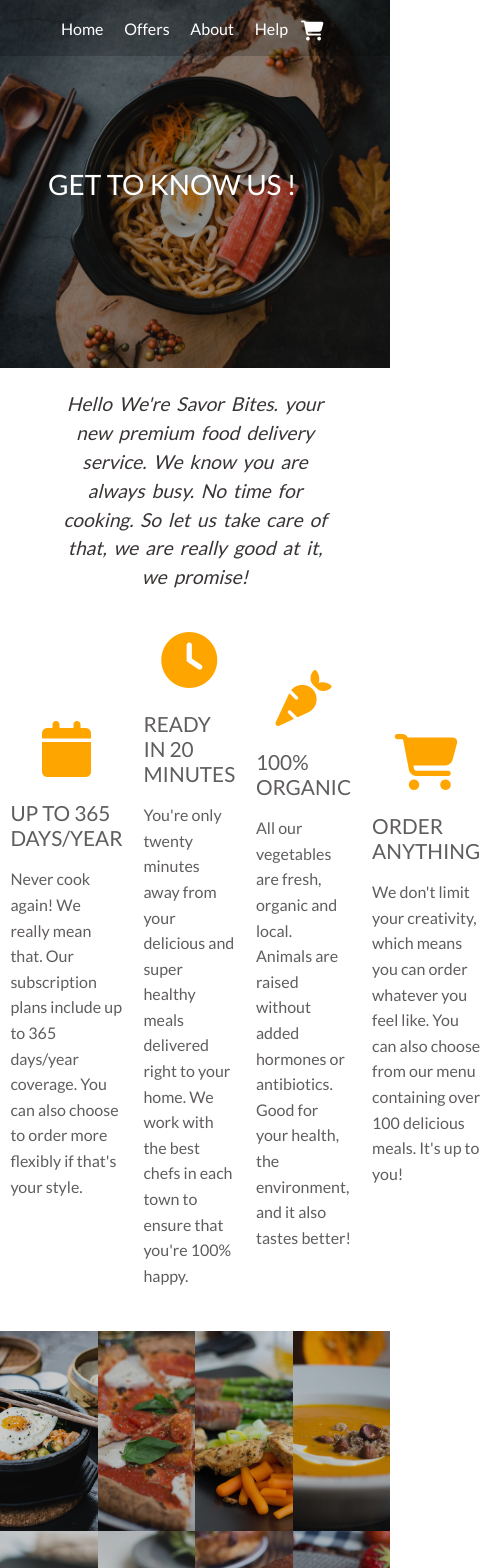
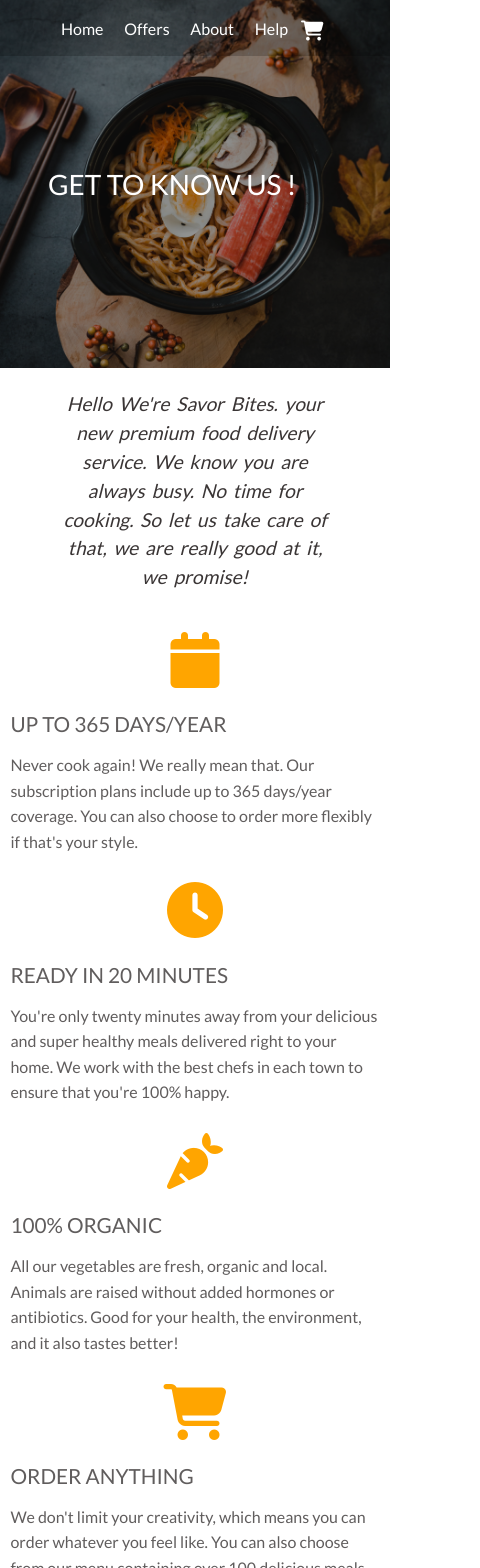
Before and after one commit to preetamvarun/Restaurant-App, a React (Create React App) app: page /about in a window 390 px wide. Shown: the top 1568 px of the page, 480 px wide, since content can reach past the window. Built offline with nearby package versions, Linux system fonts and the light colour scheme.

Commit message:
done with media queries

```diff
--- a/src/Components/About/About.css
+++ b/src/Components/About/About.css
@@ -86,3 +86,16 @@
   margin-left: 0.45rem;
   font-size: 1rem;
 }
+
+@media (max-width: 700px) {
+  .Services {
+    display: flex;
+    flex-direction: column;
+  }
+  .Review-Wrapper {
+    flex-direction: column;
+  }
+  .Review {
+    margin: 0.4rem 0rem;
+  }
+}
```
